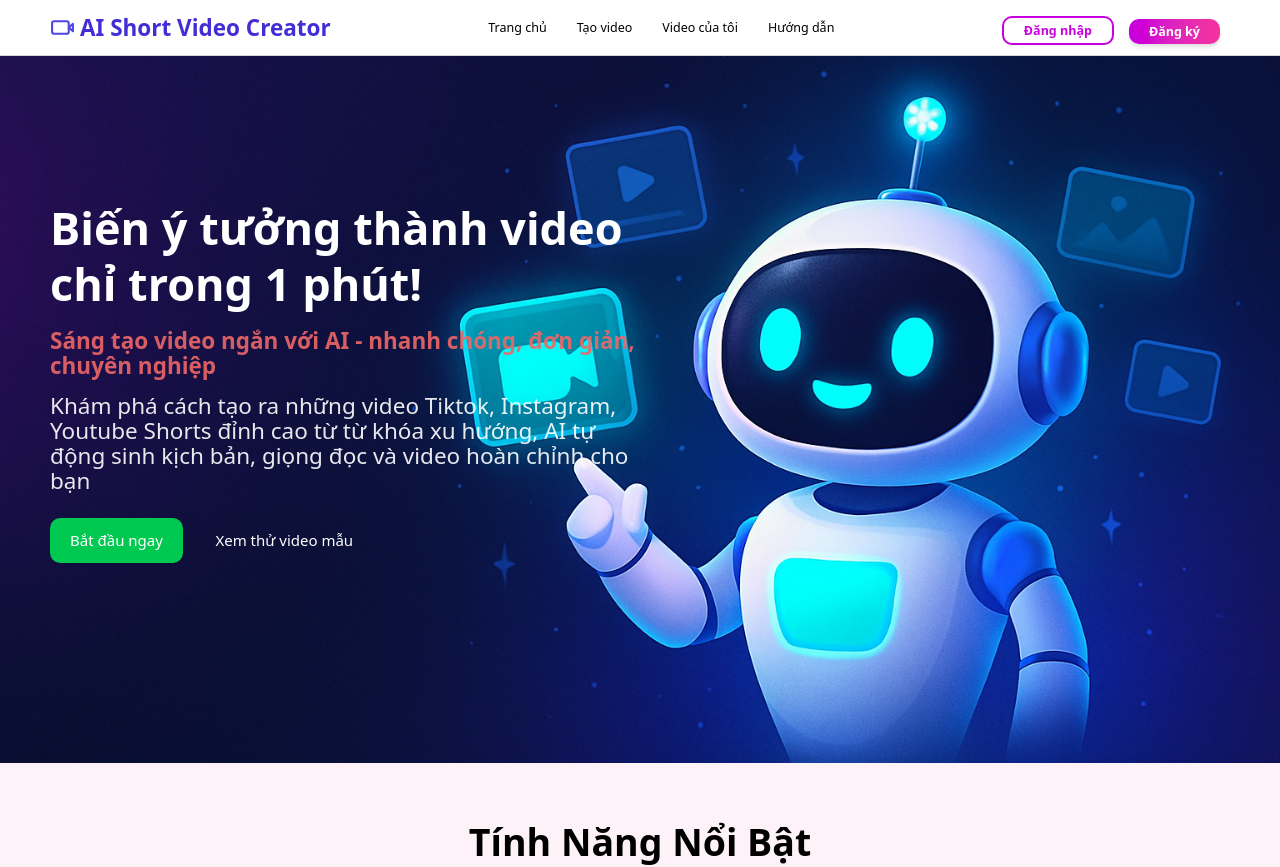
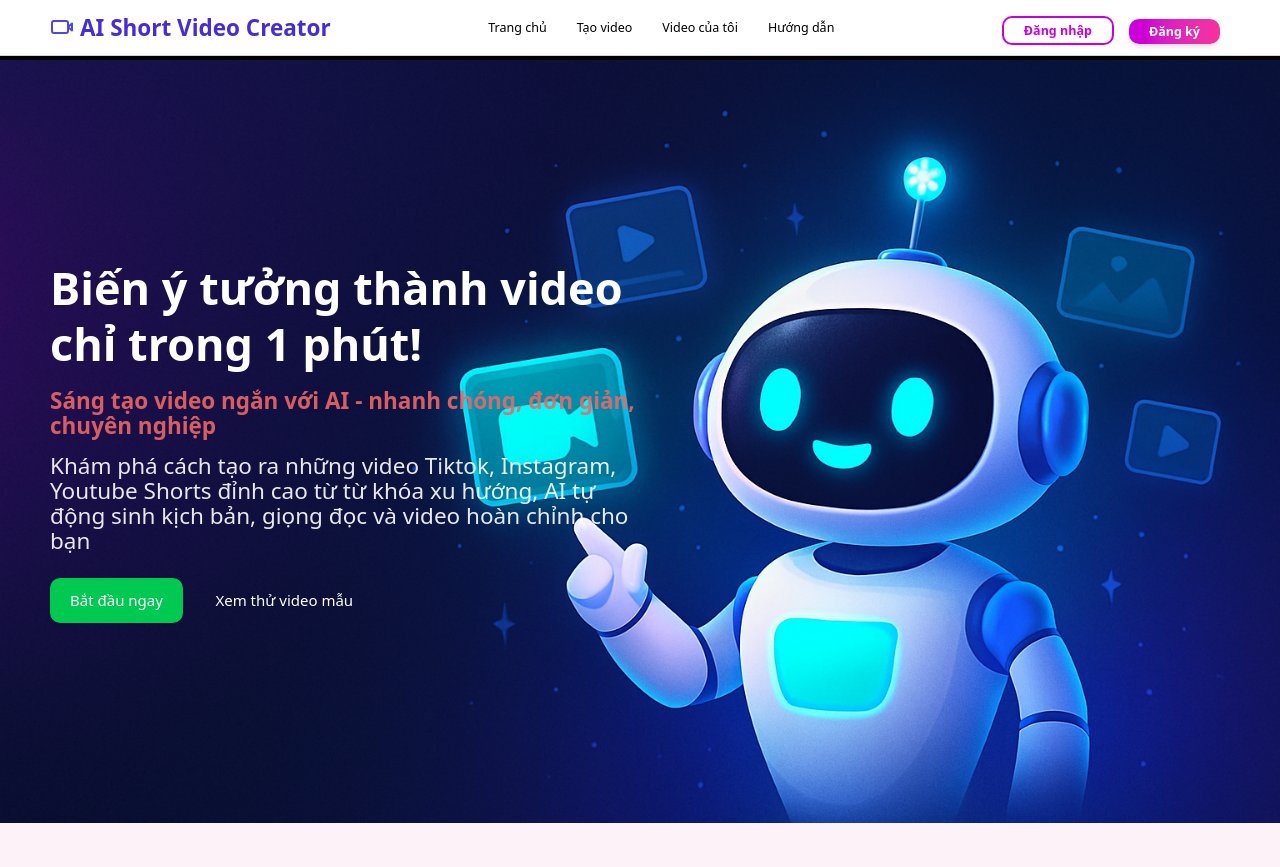
Before and after one commit to NhatAnthonyCiemon/videoAI, a Next.js app in the folder frontend/: page / in a window 1280 px wide. Shown: the top 867 px of the page. Built offline with nearby package versions, Linux system fonts and the light colour scheme.

Commit message:
Update header.tsx

```diff
--- a/frontend/src/components/layout/header.tsx
+++ b/frontend/src/components/layout/header.tsx
@@ -4,12 +4,17 @@ import { Button } from "@/components/ui/button";
 import Link from "next/link";
 import { useState } from "react";
 
-export default function Header() {
+export default function HeaderWithPlaceholder() {
     const [isSidebarOpen, setIsSidebarOpen] = useState(false);
     const closeSidebar = () => setIsSidebarOpen(false);
 
     return (
-        <header className="border-b-[1px] border-gray-300 bg-white text-black fixed top-0 left-0 right-0 z-50 w-full">
+        <>
+            {/* Placeholder giữ chỗ để tránh nội dung bị đè bởi header fixed */}
+            <div className="h-24" />
+
+            {/* Header cố định */}
+            <header className="border-b border-gray-300 bg-white text-black fixed top-0 left-0 right-0 z-50 w-full shadow">
                 <div className="w-full mx-auto px-4 sm:px-20 py-4 flex items-center justify-between gap-y-4">
                     {/* Left: Sidebar toggle + Logo */}
                     <div className="flex items-center gap-3">
@@ -21,16 +26,15 @@ export default function Header() {
                             <svg
                                 xmlns="http://www.w3.org/2000/svg"
                                 className="w-6 h-6"
-                            viewBox="0 0 24 24"
                                 fill="none"
                                 stroke="currentColor"
                                 strokeWidth="2"
                                 strokeLinecap="round"
                                 strokeLinejoin="round"
                             >
-                            <line x1="3" y1="12" x2="21" y2="12"></line>
-                            <line x1="3" y1="6" x2="21" y2="6"></line>
-                            <line x1="3" y1="18" x2="21" y2="18"></line>
+                                <line x1="3" y1="12" x2="21" y2="12" />
+                                <line x1="3" y1="6" x2="21" y2="6" />
+                                <line x1="3" y1="18" x2="21" y2="18" />
                             </svg>
                         </button>
 
@@ -39,15 +43,14 @@ export default function Header() {
                             <svg
                                 xmlns="http://www.w3.org/2000/svg"
                                 className="hidden md:inline w-6 h-6 sm:w-8 sm:h-8 md:w-10 md:h-10"
-                            viewBox="0 0 24 24"
                                 fill="none"
                                 stroke="#4F46E5"
                                 strokeWidth="2"
                                 strokeLinecap="round"
                                 strokeLinejoin="round"
                             >
-                            <rect x="2" y="6" width="16" height="12" rx="2" ry="2"></rect>
-                            <path d="M22 8.5v7L18 12l4-3.5z"></path>
+                                <rect x="2" y="6" width="16" height="12" rx="2" ry="2" />
+                                <path d="M22 8.5v7L18 12l4-3.5z" />
                             </svg>
                             <span className="flex flex-col md:flex-row leading-tight md:leading-normal font-bold text-indigo-700 text-lg sm:text-xl md:text-3xl lg:text-4xl">
                                 <span>AI Short Video Creator</span>
@@ -74,7 +77,6 @@ export default function Header() {
                     {/* Right: Login/Register */}
                     <div className="flex items-center justify-center px-4">
                         <div className="flex flex-row items-center gap-4 sm:gap-6 w-full max-w-md">
-                        {/* Nút Đăng nhập */}
                             <Link href="/SignIn" className="flex-1">
                                 <Button
                                     size="lg"
@@ -84,8 +86,6 @@ export default function Header() {
                                     Đăng nhập
                                 </Button>
                             </Link>
-
-                        {/* Nút Đăng ký */}
                             <Link href="/SignIn?mode=signup" className="flex-1">
                                 <Button
                                     size="lg"
@@ -103,9 +103,9 @@ export default function Header() {
                     className={`fixed inset-0 bg-black opacity-50 z-40 transition-opacity duration-300 ${isSidebarOpen ? "block" : "hidden"
                         }`}
                     onClick={closeSidebar}
-            ></div>
+                />
 
-            {/* Sidebar */}
+                {/* Sidebar mobile */}
                 <div
                     className={`fixed top-0 left-0 w-64 h-full bg-white shadow-lg z-50 md:hidden rounded-r-3xl transform transition-transform duration-300 ${isSidebarOpen ? "translate-x-0" : "-translate-x-full"
                         }`}
@@ -134,5 +134,6 @@ export default function Header() {
                     </nav>
                 </div>
             </header>
+        </>
     );
 }
```
Lines whose indentation alone changed are shown as unchanged.
